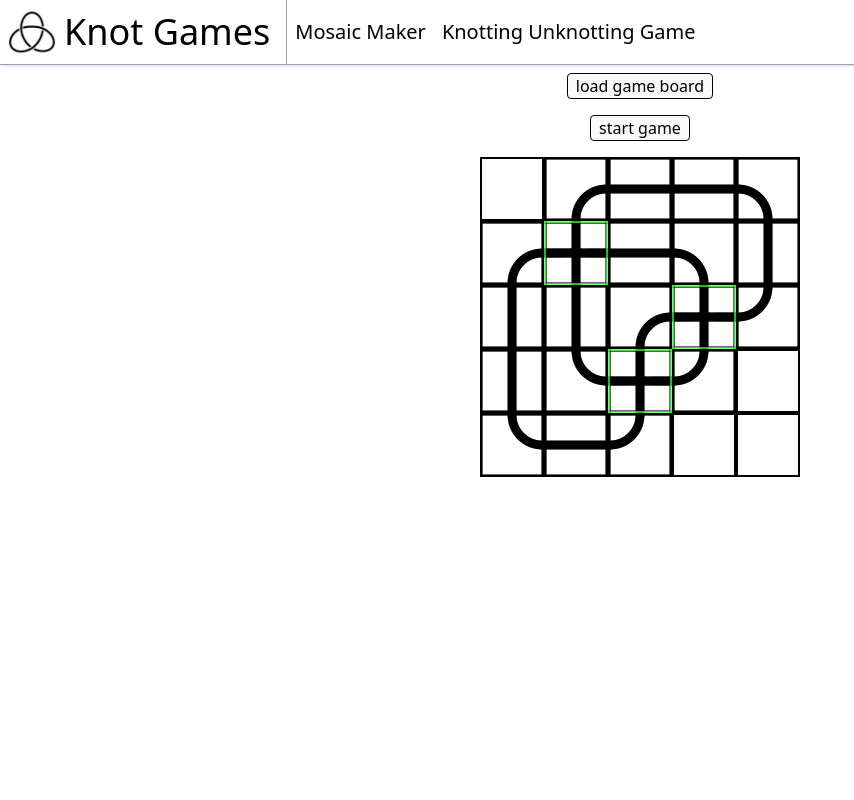
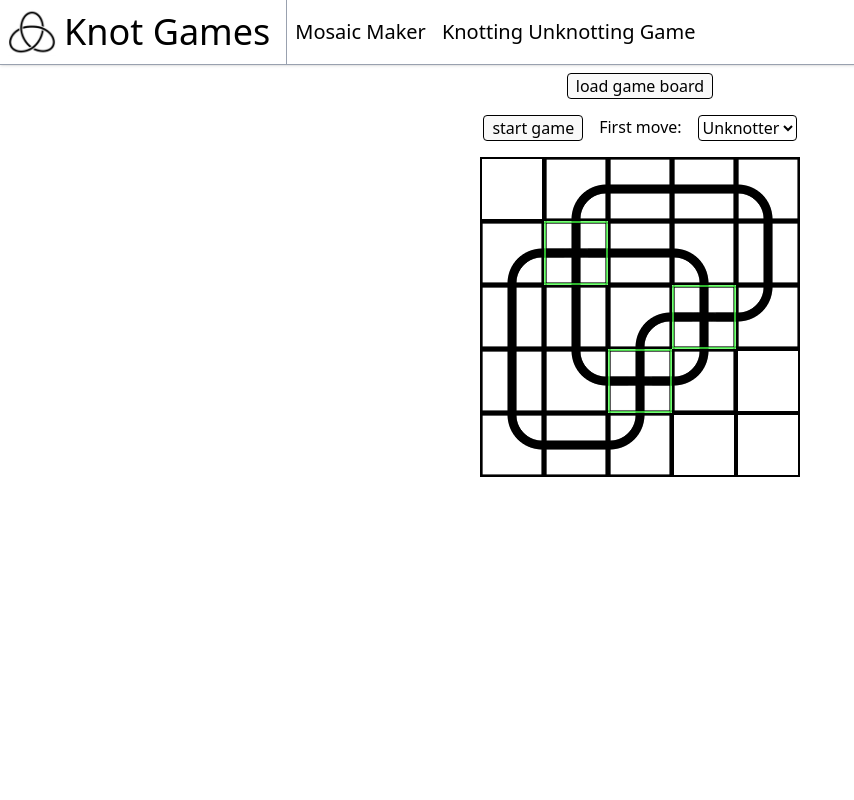
Before and after one commit to soldenstoll/knotlink, a React (Vite) app in the folder client/: page /knotting in a window 1280 px wide. Shown: the top 800 px of the page, without its empty margins (0-854 px from the left). Built offline with nearby package versions, Linux system fonts and the light colour scheme.

Commit message:
updated game board

```diff
--- a/client/src/KnottingUnknottingGame.jsx
+++ b/client/src/KnottingUnknottingGame.jsx
@@ -1,4 +1,4 @@
-import React, { useState } from "react";
+import React, { use, useState } from "react";
 import KnotInput from "./components/KnotInput";
 import GameGrid from "./components/GameGrid";
 
@@ -7,6 +7,8 @@ function KnottingUnknottingGame() {
     const [rows, setRows] = useState(5)
     const [cols, setCols] = useState(5)
     const [board, setBoard] = useState([0, 2, 5, 5, 1, 2, 11, 5, 1, 6, 6, 6, 2, 11, 4, 6, 3, 11, 4, 0, 3, 5, 4, 0, 0])
+    const [firstMove, setFirstMove] = useState(0)
+    const [currMove, setCurrMove] = useState(0)
 
     // Board loading state
     const [loadBoard, setLoadBoard] = useState(false)
@@ -23,15 +25,28 @@ function KnottingUnknottingGame() {
         console.log(cols)
     }
 
+    const setMoves = (event) => {
+        setFirstMove(event.target.value)
+        setCurrMove(event.target.value)
+    }
+
     return (
         <div className="flex flex-col w-full gap-4 text-black">
             {!gameBegan && <div id="game-knotinput-wrapper" className="flex flex-col w-[80%] items-center self-center">
                 {!loadBoard && <button onClick={() => setLoadBoard(true)}>load game board</button>}
                 {loadBoard && <KnotInput setter={wrappedSetter}></KnotInput>}
             </div>}
-            <div id="game-start-wrapper" className="w-full flex flex-row gap-4 justify-center">
-                {!gameBegan && <button>start game</button>}
-            </div>
+            {!gameBegan && <div id="game-start-wrapper" className="w-full flex flex-row gap-4 justify-center">
+                <button onClick={() => setGameBegan(true)}>start game</button>
+                <p>First move:</p>
+                <select className="border-1 border-black rounded-sm"
+                    onChange={setMoves}
+                    defaultValue={0}
+                >
+                    <option value={0}>Unknotter</option>
+                    <option value={1}>Knotter</option>
+                </select>
+            </div>}
             <GameGrid rows={rows} cols={cols} board={board}></GameGrid>
         </div>
     )
```
